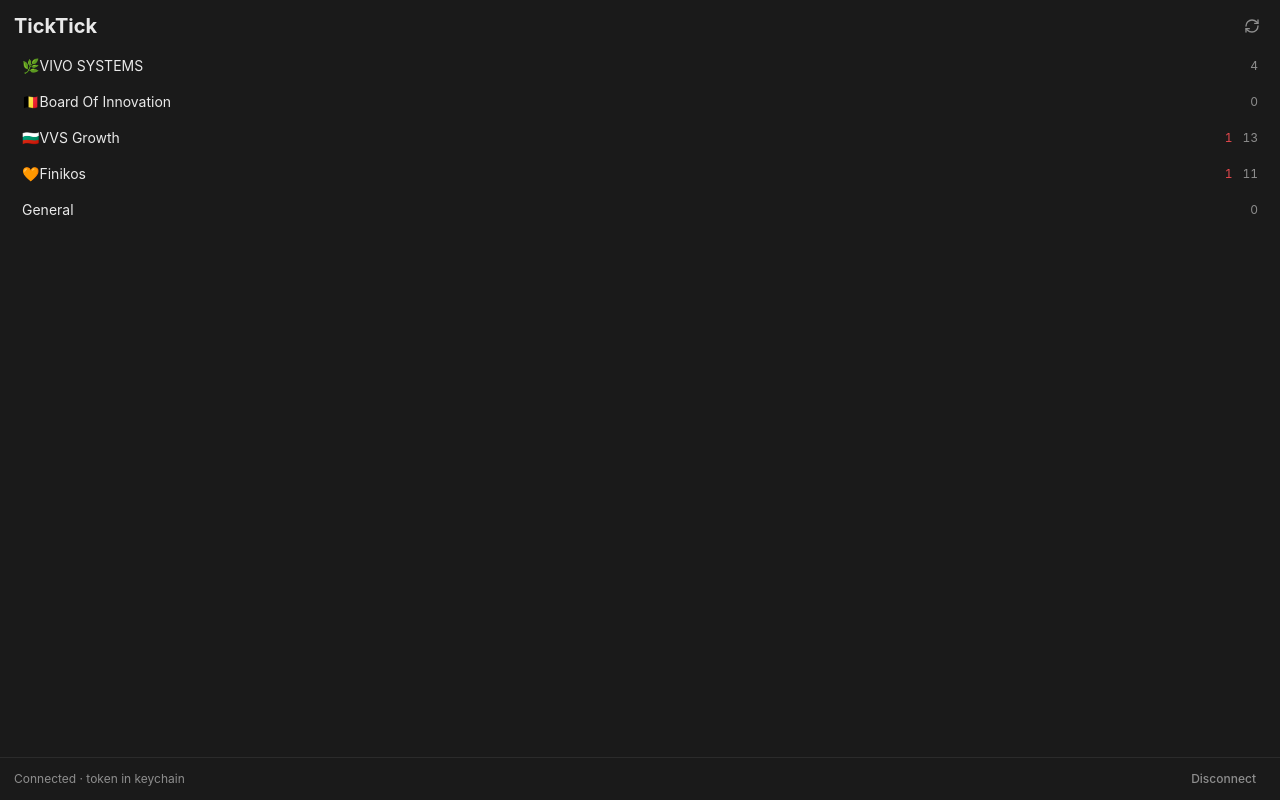
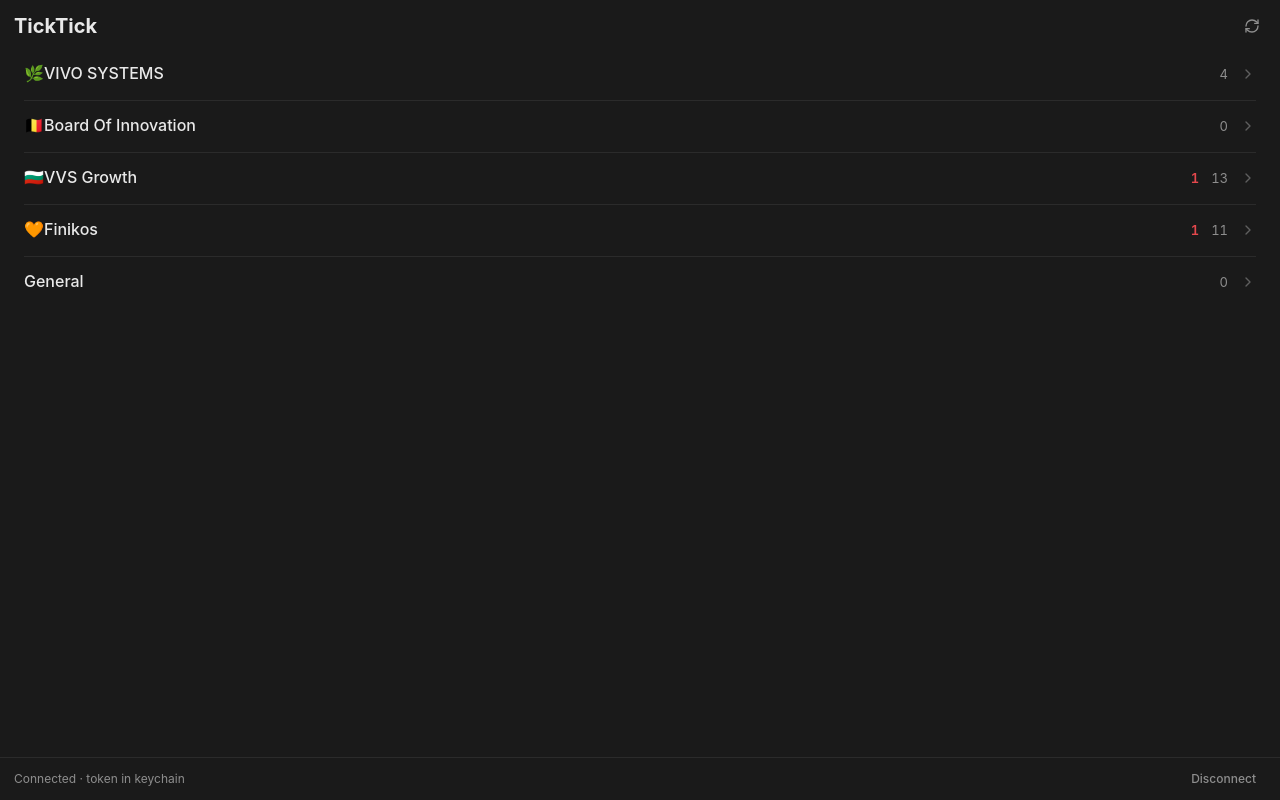
Before and after one commit to souhaibothmani/ticktick-orca, a plain HTML site: page dev/harness.html in a window 1280 px wide. Drawn offline with Linux system fonts and the light colour scheme.

Commit message:
Lists: bigger rows, a line between them, and a chevron
Co-Authored-By: Claude Opus 5.5 <noreply@anthropic.com>

```diff
--- a/orca-plugin.json
+++ b/orca-plugin.json
@@ -2,7 +2,7 @@
   "manifestVersion": 2,
   "id": "ticktick-orca",
   "name": "TickTick",
-  "version": "1.3.0",
+  "version": "1.3.1",
   "description": "TickTick in the Orca sidebar: see your lists, tick, add, edit and delete tasks.",
   "engines": {
     "orca": ">=1.4.248"
--- a/panel/app.js
+++ b/panel/app.js
@@ -435,7 +435,8 @@ function listsScreen() {
           { class: 'row', key: `list-${p.id}`, onclick: () => openList(p.id) },
           h('span', { class: 'name' }, p.name),
           overdue ? h('span', { class: 'num overdue', title: `${overdue} overdue` }, String(overdue)) : null,
-          h('span', { class: 'num' }, String(open.length))
+          h('span', { class: 'num' }, String(open.length)),
+          h('span', { class: 'go', 'aria-hidden': 'true' }, icon('chevron'))
         )
       )
     }
--- a/panel/style.css
+++ b/panel/style.css
@@ -176,18 +176,36 @@ h1 .count {
 /* ---------- lists screen ---------- */
 
 .row {
+  position: relative;
   display: flex;
   align-items: center;
-  gap: 10px;
+  gap: 12px;
   width: 100%;
-  min-height: 36px;
-  padding: 6px 8px;
-  border-radius: 6px;
+  min-height: 52px;
+  padding: 12px 10px;
+  border-radius: 8px;
   text-align: left;
+}
+
+/* A thin line between rows, inset like TickTick; it hides next to a hovered row. */
+.row + .row::before {
+  content: '';
+  position: absolute;
+  top: 0;
+  left: 10px;
+  right: 10px;
+  border-top: 1px solid var(--line);
 }
 
 .row:hover {
   background: var(--hover);
+}
+
+.row:hover::before,
+.row:hover + .row::before,
+.row:focus-visible::before,
+.row:focus-visible + .row::before {
+  border-top-color: transparent;
 }
 
 .row .name {
@@ -196,17 +214,29 @@ h1 .count {
   overflow: hidden;
   text-overflow: ellipsis;
   white-space: nowrap;
-  font-size: 14px;
+  font-size: 16px;
+  font-weight: 500;
 }
 
 .row .num {
   color: var(--muted);
-  font-size: 12px;
+  font-size: 13px;
   font-variant-numeric: tabular-nums;
 }
 
 .row .num.overdue {
   color: var(--danger);
+  font-weight: 600;
+}
+
+.row .go {
+  display: flex;
+  color: var(--muted);
+  opacity: 0.6;
+}
+
+.row:hover .go {
+  opacity: 1;
 }
 
 /* ---------- add task ---------- */
```
